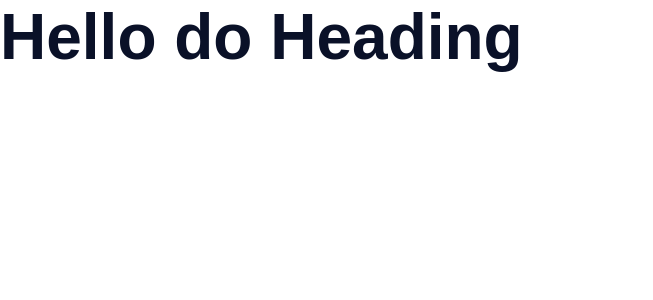
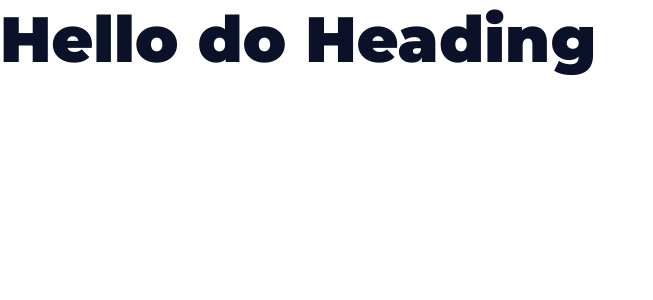
Before and after one commit to abnerfirmino/Landing-Page-Front-End, a React (Vite) app: page / in a window 1280 px wide. Shown: the top 300 px of the page, without its empty margins (0-653 px from the left). Built offline with nearby package versions, Linux system fonts and the light colour scheme.

Commit message:
Reajustando as fontes globais

```diff
--- a/index.html
+++ b/index.html
@@ -5,6 +5,9 @@
     <link rel="icon" type="image/svg+xml" href="/vite.svg" />
     <meta name="viewport" content="width=device-width, initial-scale=1.0" />
     <title>Landing Page</title>
+    <link rel="preconnect" href="https://fonts.googleapis.com">
+    <link rel="preconnect" href="https://fonts.gstatic.com" crossorigin>
+    <link href="https://fonts.googleapis.com/css2?family=Montserrat:ital,wght@0,900;1,900&family=Open+Sans:ital,wght@0,400;0,700;1,400;1,700&display=swap" rel="stylesheet">
   </head>
   <body>
     <div id="root"></div>
--- a/src/styles/global-styles.js
+++ b/src/styles/global-styles.js
@@ -1,8 +1,6 @@
 import { createGlobalStyle } from 'styled-components';
 
 export const GlobalStyles = createGlobalStyle`
-  @import url('https://fonts.googleapis.com/css2?family=Montserrat:ital,wght@0,900;1,900&family=Open+Sans:ital,wght@0,400;0,700;1,400;1,700&display=swap');
-
   * {
     margin: 0;
     padding: 0;
```
